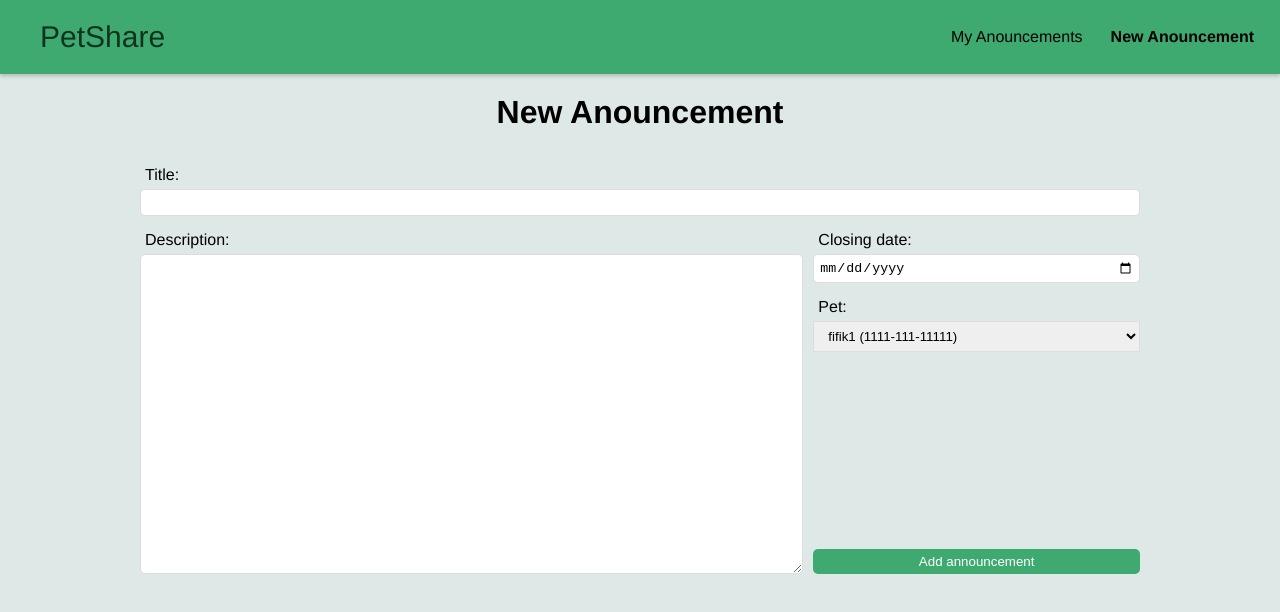
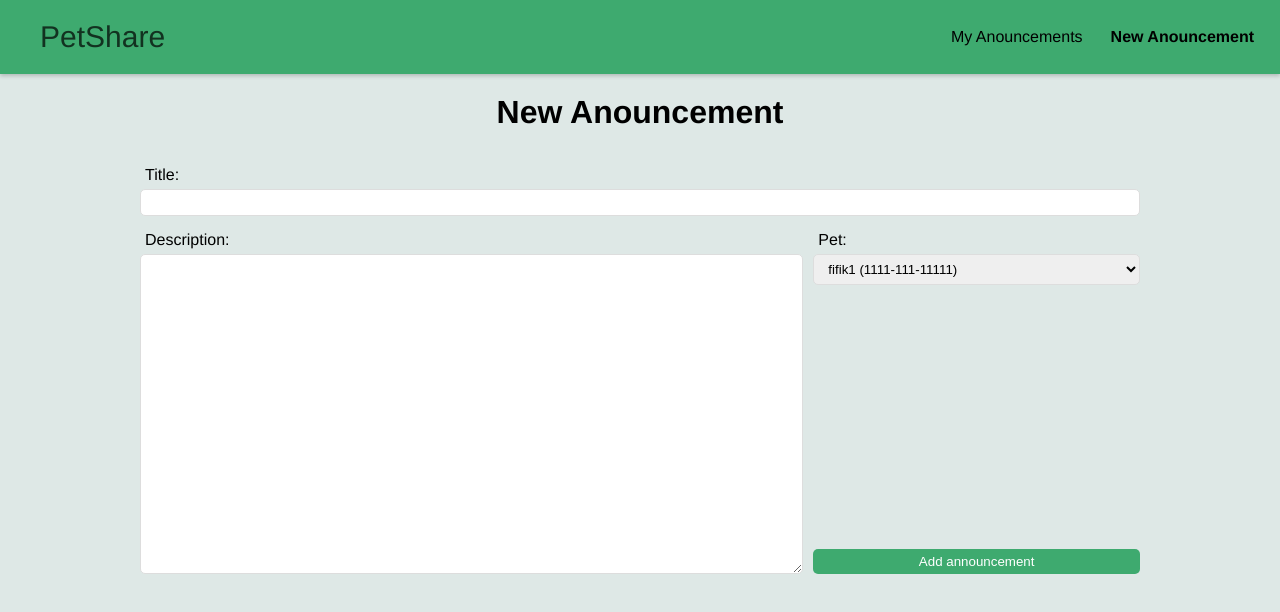
Before and after one commit to AutomataTheoryEnjoyers/PetShareFrontEnd, a React (Create React App) app: page /shelter/new-anouncement in a window 1280 px wide. Shown: the top 612 px of the page. Built offline with nearby package versions, Linux system fonts and the light colour scheme.

Commit message:
changes in the type system

```diff
--- a/src/shelter/views/newAnouncement/index.tsx
+++ b/src/shelter/views/newAnouncement/index.tsx
@@ -8,14 +8,12 @@ export const NewAnouncement = () => {
 
   const [title, setTitle] = useState('');
   const [description, setDescription] = useState('');
-  const [closingDate, setClosingDate] = useState('');
   const [petID, setPetID] = useState(data ? data[0].ID : "");
 
   const handleSubmit = () => {
     postAnnouncement({
       Description: description,
       Title: title,
-      ClosingDate: new Date(closingDate),
       IDPet: petID
     })
   }
@@ -39,16 +37,6 @@ export const NewAnouncement = () => {
         required
       />
     </div>
-    <div id="closing-date">
-      <Label>Closing date:</Label>
-      <Input
-        type="date"
-        value={closingDate}
-        onChange={(e) => setClosingDate(e.target.value)}
-        min={new Date().toISOString().split("T").at(0)}
-        required
-      />
-    </div>
     <div id="pet">
       <Label>Pet:</Label>
       <Select
@@ -69,7 +57,7 @@ const Container = styled.div`
   gap: 10px;
   height: 100%;
   height: min(60vh, 600px);
-  grid-template: auto auto auto auto 1fr / 1fr 1fr 1fr;
+  grid-template: auto auto auto  1fr / 1fr 1fr 1fr;
 
   >div {
     display: flex;
@@ -84,17 +72,12 @@ const Container = styled.div`
 
   #pet{
     grid-column: 3 / 4;
-    grid-row: 4 / 5;
+    grid-row: 3 / 4;
   }
 
   #description{
     grid-column: 1 / 3;
-    grid-row: 3 / 6;
-  }
-
-  #closing-date{
-    grid-column: 3 / 4;
-    grid-row: 3 / 4;
+    grid-row: 3 / 5;
   }
 
 `
@@ -137,6 +120,7 @@ const Select = styled.select`
   padding: 6px 10px;
   border: 1px solid #ddd;
   box-sizing: border-box;
+  border-radius: 5px;
   display: block;
 `
 
--- a/src/types/newAnnouncement.ts
+++ b/src/types/newAnnouncement.ts
@@ -1,6 +1,5 @@
 export type NewAnouncement = {
   Title: string,
   Description: string,
-  ClosingDate: Date,
   IDPet: string
 }
```
Also changed, not shown: src/types/address.ts (added, +8 -0 lines), src/types/anouncement.ts (+11 -8 lines), src/types/pet.ts (+11 -7 lines), src/types/shelter.ts (added, +12 -0 lines), 1 other file (tests, documents, lock files or other folders).
